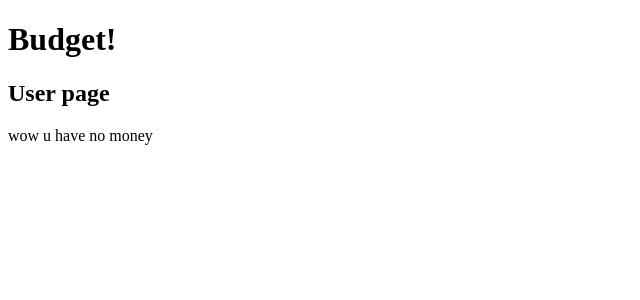
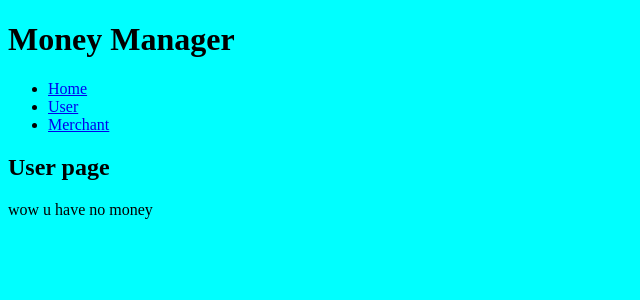
Before and after one commit to SeanAllen95/MoneyManager, a Flask app: page /user in a window 1280 px wide. Shown: the top 300 px of the page, without its empty margins (0-640 px from the left). Run offline with Flask 3, Linux system fonts and the light colour scheme; data that the repository does not hold is empty; some libraries are stand-ins or nearby versions.

Commit message:
Basic website

```diff
--- a/app.py
+++ b/app.py
@@ -8,7 +8,6 @@ app = Flask(__name__)
 
 app.register_blueprint(user_blueprint)
 app.register_blueprint(merchant_blueprint)
-# app.register_blueprint(users_blueprint)
 
 @app.route('/')
 def home():
--- a/controllers/user_controller.py
+++ b/controllers/user_controller.py
@@ -2,14 +2,15 @@ from flask import Flask, render_template, request, redirect
 from flask import Blueprint
 from models.user import User
 import repositories.user_repository as user_repository
-# import repositories.location_repository as location_repository
+import repositories.account_repository as account_repository
 
 user_blueprint = Blueprint("user", __name__)
 
 @user_blueprint.route("/user")
 def user():
-    user = user_repository.select_all() # NEW
-    return render_template("user/index.html", user = user)
+    user = user_repository.select_all()
+    account = account_repository.select_all()
+    return render_template("user/index.html", user = user, account = account)
 
 
 
--- /dev/null
+++ b/static/css/style.css
@@ -0,0 +1,18 @@
+body {
+    background-color: aqua;
+}
+
+section {
+    grid-template-columns: auto;
+}
+
+.merchant-grid {
+    display: grid;
+    grid-template-columns: repeat(auto-fit, minmax(300px, 1fr));
+    grid-gap: 20px;
+  }
+
+  .merchant-card {
+    border: 1px solid black;
+    padding: 10px;
+  }
--- a/templates/base.html
+++ b/templates/base.html
@@ -4,10 +4,26 @@
     <meta charset="UTF-8">
     <meta http-equiv="X-UA-Compatible" content="IE=edge">
     <meta name="viewport" content="width=device-width, initial-scale=1.0">
-    <title>Homepage</title>
+    <link rel="stylesheet" href="{{ url_for('static', filename='css/style.css') }}">
+    <title>Money Manager</title>
 </head>
 <body>
-    <h1>Budget!</h1>
+    <header>
+        <h1>Money Manager</h1>
+        <nav>
+            <ul>
+                <li>
+                    <a href="/">Home</a>
+                </li>
+                <li>
+                    <a href="/user">User</a>
+                </li>
+                <li>
+                    <a href="/merchant">Merchant</a>
+                </li>
+            </ul>
+        </nav>
+    </header>
     <main>
         <section id="content">
             {% block content %}
```
Also changed, not shown: controllers/merchant_controller.py (+45 -3 lines), repositories/merchant_repository.py (+19 -0 lines), templates/merchant/index.html (+17 -2 lines).
